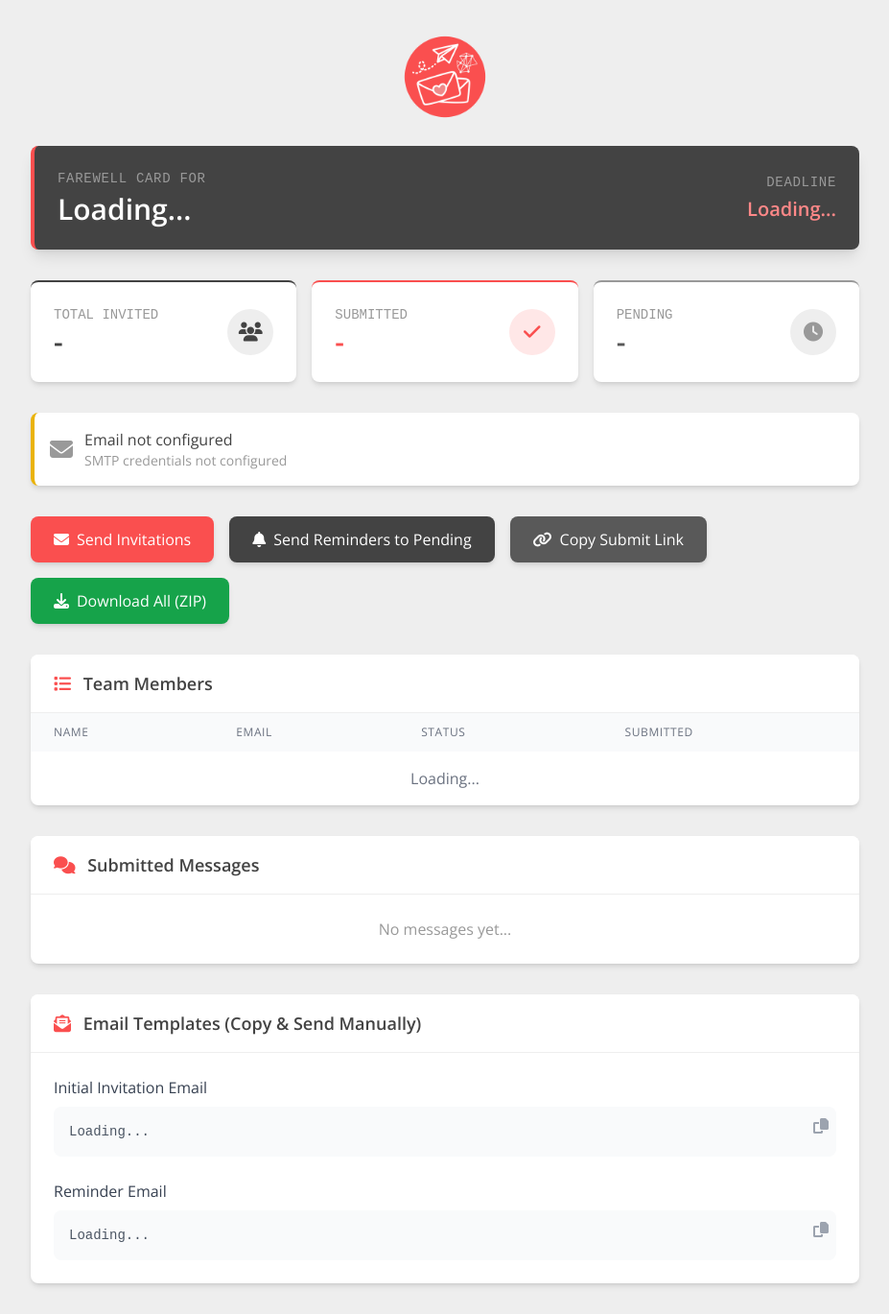
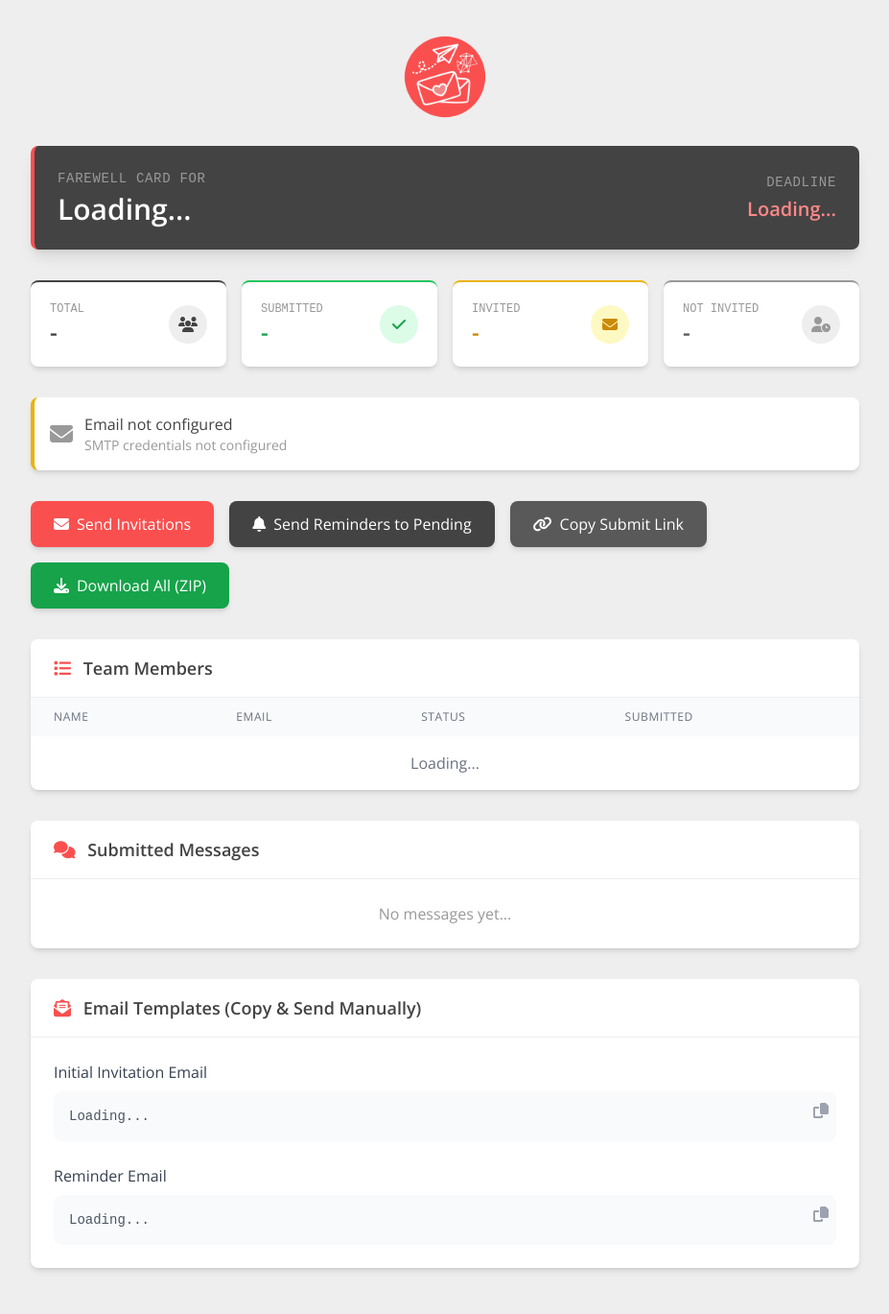
Before and after one commit to pnd-hklenk/farewellify, a Flask app: page /admin/1 in a window 1280 px wide. Shown: the whole page at 96% size, without its empty margins (176-1103 px from the left). After the commit the page ends 1324 px from the top, so only its background shows below. Run offline with Flask 3, Linux system fonts and the light colour scheme; some libraries are stand-ins or nearby versions.

Commit message:
Add detailed invitation status tracking
- Stats now show 4 categories: Total, Submitted, Invited, Not Invited
- Table shows color-coded status:
  - Green: Submitted
  - Yellow: Invited (pending) with invitation date
  - Gray: Not invited yet
- Backend calculates invited vs not-invited counts

```diff
--- a/app.py
+++ b/app.py
@@ -521,6 +521,11 @@ def get_admin_data(access_code):
             'fileUrl': submission['file_url'] if submission else None
         })
 
+    # Calculate detailed stats
+    submitted_count = len(submissions.data)
+    invited_count = sum(1 for m in members.data if m['invited_at'] and m['id'] not in submitted_ids)
+    not_invited_count = sum(1 for m in members.data if not m['invited_at'] and m['id'] not in submitted_ids)
+
     return jsonify({
         'event': {
             'id': event_data['id'],
@@ -536,8 +541,9 @@ def get_admin_data(access_code):
         'members': member_list,
         'stats': {
             'total': len(members.data),
-            'submitted': len(submissions.data),
-            'pending': len(members.data) - len(submissions.data)
+            'submitted': submitted_count,
+            'invited': invited_count,
+            'notInvited': not_invited_count
         }
     })
 
--- a/templates/admin.html
+++ b/templates/admin.html
@@ -57,37 +57,48 @@
         </div>
 
         <!-- Stats Cards -->
-        <div class="grid grid-cols-1 md:grid-cols-3 gap-4 mb-8">
-            <div class="bg-white rounded-lg p-6 shadow-md border-t-2 border-pandata-charcoal">
+        <div class="grid grid-cols-2 md:grid-cols-4 gap-4 mb-8">
+            <div class="bg-white rounded-lg p-5 shadow-md border-t-2 border-pandata-charcoal">
                 <div class="flex items-center justify-between">
                     <div>
-                        <p class="text-pandata-gray text-sm font-mono uppercase">Total Invited</p>
-                        <p id="statTotal" class="text-3xl font-semibold text-pandata-charcoal">-</p>
+                        <p class="text-pandata-gray text-xs font-mono uppercase">Total</p>
+                        <p id="statTotal" class="text-2xl font-semibold text-pandata-charcoal">-</p>
                     </div>
-                    <div class="w-12 h-12 bg-pandata-gray-light rounded-full flex items-center justify-center">
-                        <i class="fas fa-users text-pandata-charcoal text-xl"></i>
+                    <div class="w-10 h-10 bg-pandata-gray-light rounded-full flex items-center justify-center">
+                        <i class="fas fa-users text-pandata-charcoal"></i>
                     </div>
                 </div>
             </div>
-            <div class="bg-white rounded-lg p-6 shadow-md border-t-2 border-pandata-red">
+            <div class="bg-white rounded-lg p-5 shadow-md border-t-2 border-green-500">
                 <div class="flex items-center justify-between">
                     <div>
-                        <p class="text-pandata-gray text-sm font-mono uppercase">Submitted</p>
-                        <p id="statSubmitted" class="text-3xl font-semibold text-pandata-red">-</p>
+                        <p class="text-pandata-gray text-xs font-mono uppercase">Submitted</p>
+                        <p id="statSubmitted" class="text-2xl font-semibold text-green-600">-</p>
                     </div>
-                    <div class="w-12 h-12 bg-pandata-coral/20 rounded-full flex items-center justify-center">
-                        <i class="fas fa-check text-pandata-red text-xl"></i>
+                    <div class="w-10 h-10 bg-green-100 rounded-full flex items-center justify-center">
+                        <i class="fas fa-check text-green-600"></i>
                     </div>
                 </div>
             </div>
-            <div class="bg-white rounded-lg p-6 shadow-md border-t-2 border-pandata-gray">
+            <div class="bg-white rounded-lg p-5 shadow-md border-t-2 border-yellow-500">
                 <div class="flex items-center justify-between">
                     <div>
-                        <p class="text-pandata-gray text-sm font-mono uppercase">Pending</p>
-                        <p id="statPending" class="text-3xl font-semibold text-pandata-gray-dark">-</p>
+                        <p class="text-pandata-gray text-xs font-mono uppercase">Invited</p>
+                        <p id="statInvited" class="text-2xl font-semibold text-yellow-600">-</p>
                     </div>
-                    <div class="w-12 h-12 bg-pandata-gray-light rounded-full flex items-center justify-center">
-                        <i class="fas fa-clock text-pandata-gray text-xl"></i>
+                    <div class="w-10 h-10 bg-yellow-100 rounded-full flex items-center justify-center">
+                        <i class="fas fa-envelope text-yellow-600"></i>
+                    </div>
+                </div>
+            </div>
+            <div class="bg-white rounded-lg p-5 shadow-md border-t-2 border-pandata-gray">
+                <div class="flex items-center justify-between">
+                    <div>
+                        <p class="text-pandata-gray text-xs font-mono uppercase">Not Invited</p>
+                        <p id="statNotInvited" class="text-2xl font-semibold text-pandata-gray-dark">-</p>
+                    </div>
+                    <div class="w-10 h-10 bg-pandata-gray-light rounded-full flex items-center justify-center">
+                        <i class="fas fa-user-clock text-pandata-gray"></i>
                     </div>
                 </div>
             </div>
@@ -243,7 +254,8 @@
             // Stats
             document.getElementById('statTotal').textContent = data.stats.total;
             document.getElementById('statSubmitted').textContent = data.stats.submitted;
-            document.getElementById('statPending').textContent = data.stats.pending;
+            document.getElementById('statInvited').textContent = data.stats.invited;
+            document.getElementById('statNotInvited').textContent = data.stats.notInvited;
 
             // Drive link (deprecated - kept for backwards compatibility)
             // if (data.event.googleDriveFolderUrl) {
@@ -257,8 +269,25 @@
             if (data.members.length === 0) {
                 tbody.innerHTML = '<tr><td colspan="4" class="px-6 py-4 text-center text-gray-500">No team members added yet</td></tr>';
             } else {
-                tbody.innerHTML = data.members.map(member => `
-                    <tr class="${member.hasSubmitted ? 'bg-pandata-coral/10' : ''}">
+                tbody.innerHTML = data.members.map(member => {
+                    // Determine status
+                    let statusBadge;
+                    let rowClass = '';
+
+                    if (member.hasSubmitted) {
+                        rowClass = 'bg-green-50';
+                        statusBadge = `<span class="px-2 py-1 text-xs font-medium bg-green-100 text-green-700 rounded-full"><i class="fas fa-check mr-1"></i>Submitted</span>
+                                       ${member.fileUrl ? '<span class="ml-1 px-2 py-1 text-xs font-medium bg-pandata-charcoal/20 text-pandata-charcoal rounded-full"><i class="fas fa-paperclip mr-1"></i>File</span>' : ''}`;
+                    } else if (member.invitedAt) {
+                        rowClass = 'bg-yellow-50';
+                        statusBadge = `<span class="px-2 py-1 text-xs font-medium bg-yellow-100 text-yellow-700 rounded-full"><i class="fas fa-clock mr-1"></i>Pending</span>
+                                       <span class="ml-1 text-xs text-pandata-gray">(invited ${new Date(member.invitedAt).toLocaleDateString()})</span>`;
+                    } else {
+                        statusBadge = '<span class="px-2 py-1 text-xs font-medium bg-gray-100 text-gray-600 rounded-full"><i class="fas fa-user-clock mr-1"></i>Not invited</span>';
+                    }
+
+                    return `
+                    <tr class="${rowClass}">
                         <td class="px-6 py-4 whitespace-nowrap">
                             <span class="font-medium text-pandata-charcoal">${member.name}</span>
                         </td>
@@ -266,17 +295,13 @@
                             ${member.email}
                         </td>
                         <td class="px-6 py-4 whitespace-nowrap">
-                            ${member.hasSubmitted
-                                ? `<span class="px-2 py-1 text-xs font-medium bg-pandata-red/20 text-pandata-red-dark rounded-full"><i class="fas fa-check mr-1"></i>Submitted</span>
-                                   ${member.fileUrl ? '<span class="ml-1 px-2 py-1 text-xs font-medium bg-pandata-charcoal/20 text-pandata-charcoal rounded-full"><i class="fas fa-paperclip mr-1"></i>File</span>' : ''}`
-                                : '<span class="px-2 py-1 text-xs font-medium bg-pandata-gray-light text-pandata-gray-dark rounded-full"><i class="fas fa-clock mr-1"></i>Pending</span>'
-                            }
+                            ${statusBadge}
                         </td>
                         <td class="px-6 py-4 whitespace-nowrap text-pandata-gray text-sm">
                             ${member.submittedAt ? new Date(member.submittedAt).toLocaleDateString() : '-'}
                         </td>
-                    </tr>
-                `).join('');
+                    </tr>`;
+                }).join('');
             }
 
             // Messages
```
